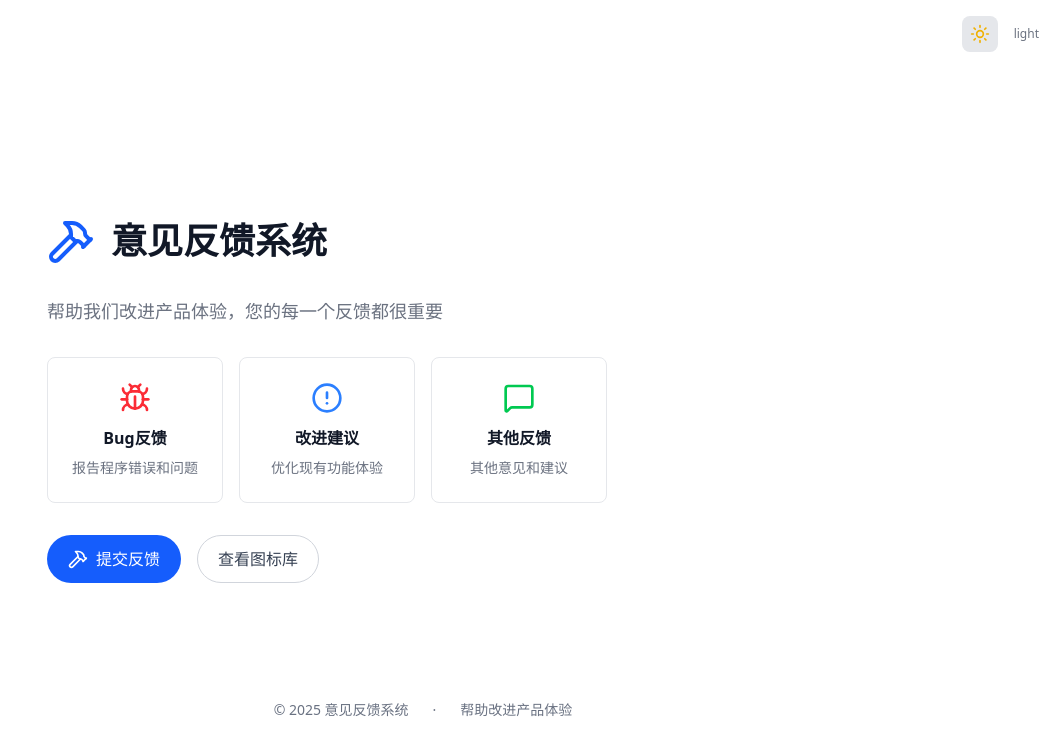
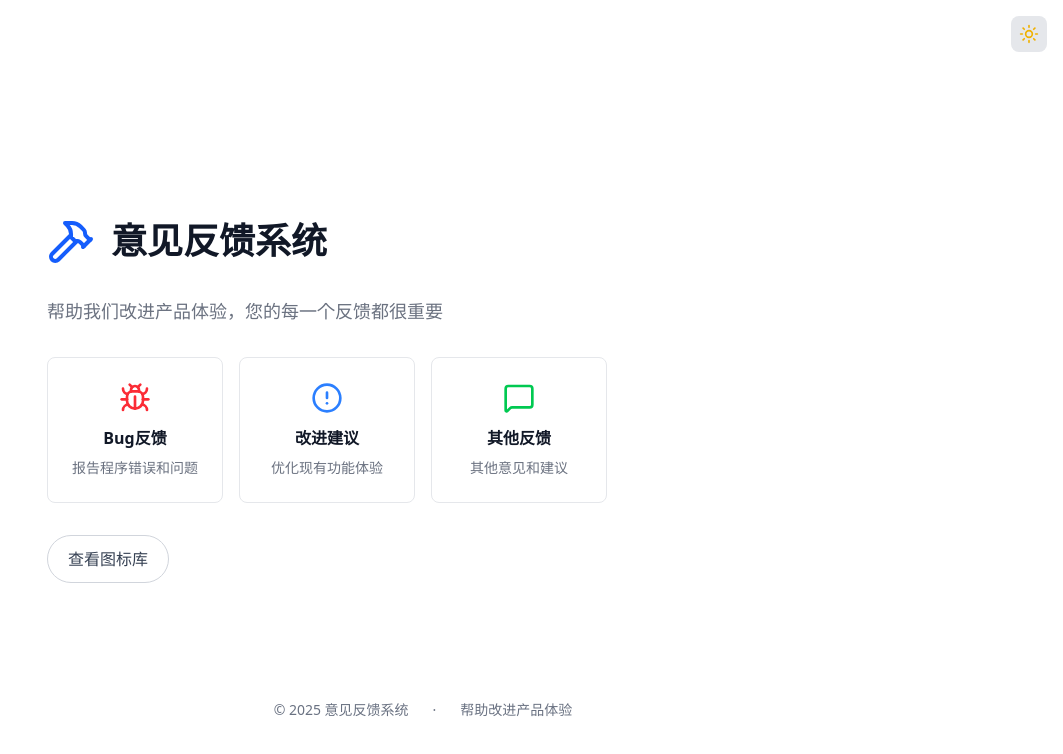
Before and after one commit to neodreamtale/BangBang, a Next.js app: page / in a window 1280 px wide. Shown: the top 754 px of the page, without its empty margins (217-1280 px from the left). Built offline with nearby package versions, Linux system fonts and the light colour scheme; no server answers.

Commit message:
style:简化代码

```diff
--- a/src/app/page.tsx
+++ b/src/app/page.tsx
@@ -13,9 +13,6 @@ export default function Home() {
       {/* 主题切换按钮 - 固定在右上角 */}
       <div className="fixed top-4 right-4 z-10 flex items-center gap-2">
         <ThemeToggle />
-        <span className="text-xs px-2 py-1 rounded text-secondary">
-          {theme}
-        </span>
       </div>
 
       <main className="flex flex-col gap-8 row-start-2 items-center sm:items-start">
@@ -48,21 +45,12 @@ export default function Home() {
           </div>
         </div>
 
-        <div className="flex gap-4 items-center flex-col sm:flex-row">
-          <Link
-            className="rounded-full border border-solid border-transparent transition-colors flex items-center justify-center bg-blue-600 text-white gap-2 hover:bg-blue-700 dark:bg-blue-500 dark:hover:bg-blue-600 font-medium text-sm sm:text-base h-10 sm:h-12 px-4 sm:px-5 sm:w-auto"
-            href="/feedback"
-          >
-            <Hammer size={20} />
-            提交反馈
+        {process.env.NODE_ENV === 'development' && (
+          <Link className="rounded-full border border-gray-300 dark:border-gray-600 transition-colors flex items-center justify-center hover:bg-gray-50 dark:hover:bg-gray-800 font-medium text-sm sm:text-base h-10 sm:h-12 px-4 sm:px-5 w-full sm:w-auto text-gray-700 dark:text-gray-300"
+            href="/icons">
+            查看图标库
           </Link>
-          {process.env.NODE_ENV === 'development' && (
-            <Link className="rounded-full border border-gray-300 dark:border-gray-600 transition-colors flex items-center justify-center hover:bg-gray-50 dark:hover:bg-gray-800 font-medium text-sm sm:text-base h-10 sm:h-12 px-4 sm:px-5 w-full sm:w-auto text-gray-700 dark:text-gray-300"
-              href="/icons">
-              查看图标库
-            </Link>
-          )}
-        </div>
+        )}
       </main>
 
       <footer className="row-start-3 flex gap-6 flex-wrap items-center justify-center text-sm text-gray-500 dark:text-gray-400">
--- a/src/components/ThemeToggle.tsx
+++ b/src/components/ThemeToggle.tsx
@@ -16,11 +16,7 @@ export function ThemeToggle() {
             onClick={handleClick}
             className="p-2 rounded-lg bg-gray-200 dark:bg-gray-700 hover:bg-gray-300 dark:hover:bg-gray-600 transition-colors"
         >
-            {theme === 'light' ? (
-                <Sun size={20} className="text-yellow-500" />
-            ) : (
-                <Moon size={20} className="text-blue-400" />
-            )}
+            {theme === 'light' ? (<Sun size={20} className="text-yellow-500" />) : (<Moon size={20} className="text-blue-400" />)}
         </button>
     )
 }
```
Also changed, not shown: src/contexts/ThemeContext.tsx (+3 -5 lines).
